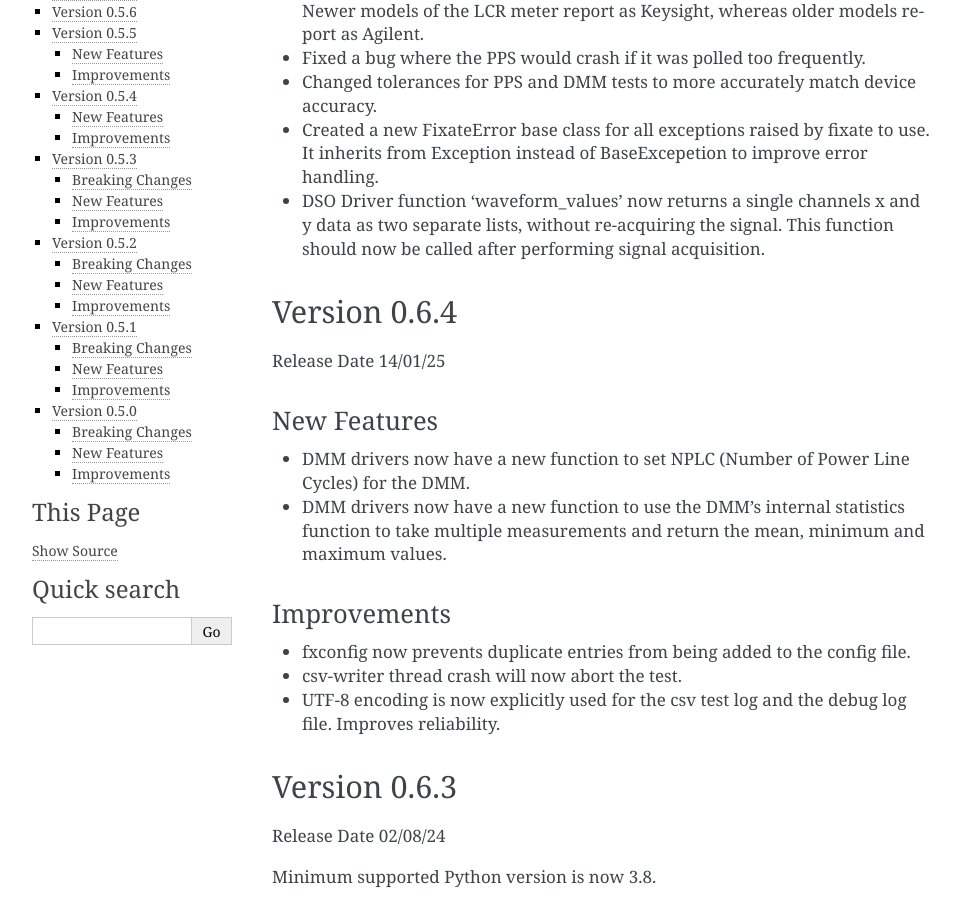
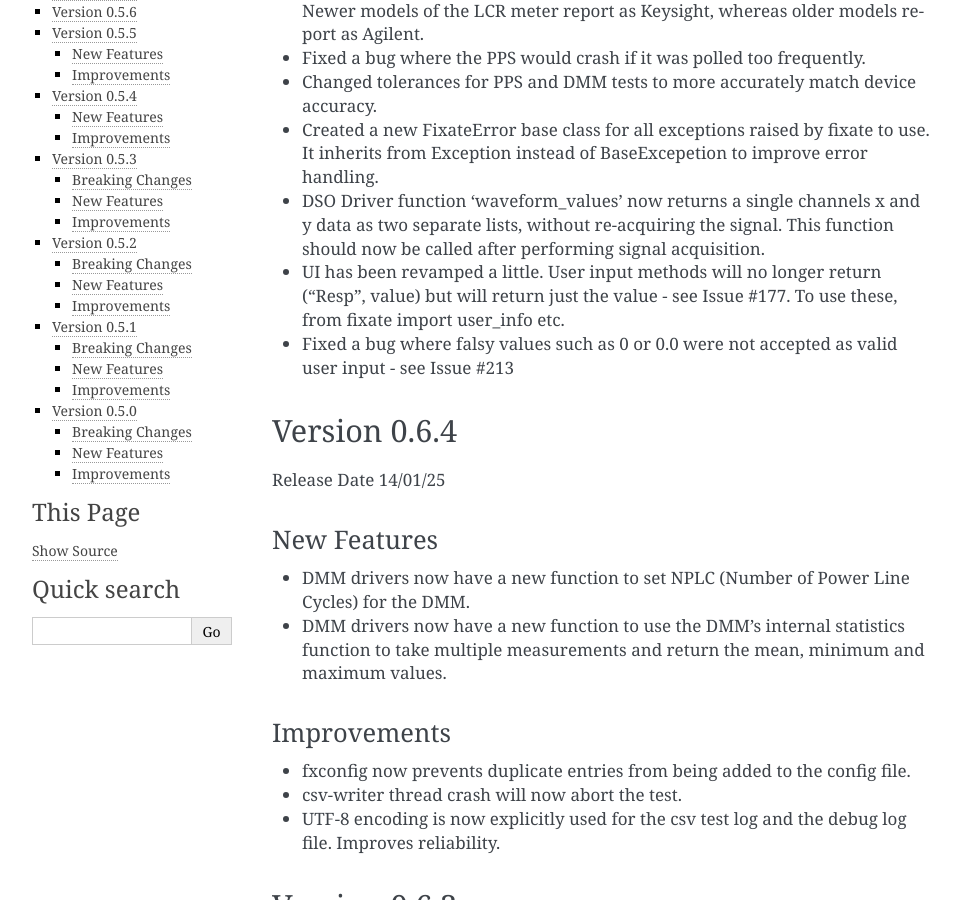
Before and after one commit to PyFixate/Fixate, a Sphinx documentation site: the page built from docs/release-notes.rst, in a window 1280 px wide and 900 px high, scrolled down 555 px. Shown: the whole window, without its empty margins (148-1108 px from the left). Built offline with Sphinx 7.4.7, drawn with Linux system fonts in a browser that asks for light colours.

Commit message:
update release notes

```diff
--- a/docs/release-notes.rst
+++ b/docs/release-notes.rst
@@ -25,6 +25,8 @@ Improvements
 - Created a new FixateError base class for all exceptions raised by fixate to use. It inherits from Exception instead of BaseExcepetion to improve error handling.
 - DSO Driver function 'waveform_values' now returns a single channels x and y data as two separate lists, without re-acquiring the signal. This function should
   now be called after performing signal acquisition.
+- UI has been revamped a little. User input methods will no longer return ("Resp", value) but will return just the value - see Issue #177. To use these, from fixate import user_info etc.
+- Fixed a bug where falsy values such as 0 or 0.0 were not accepted as valid user input - see Issue #213
 
 *************
 Version 0.6.4
```
